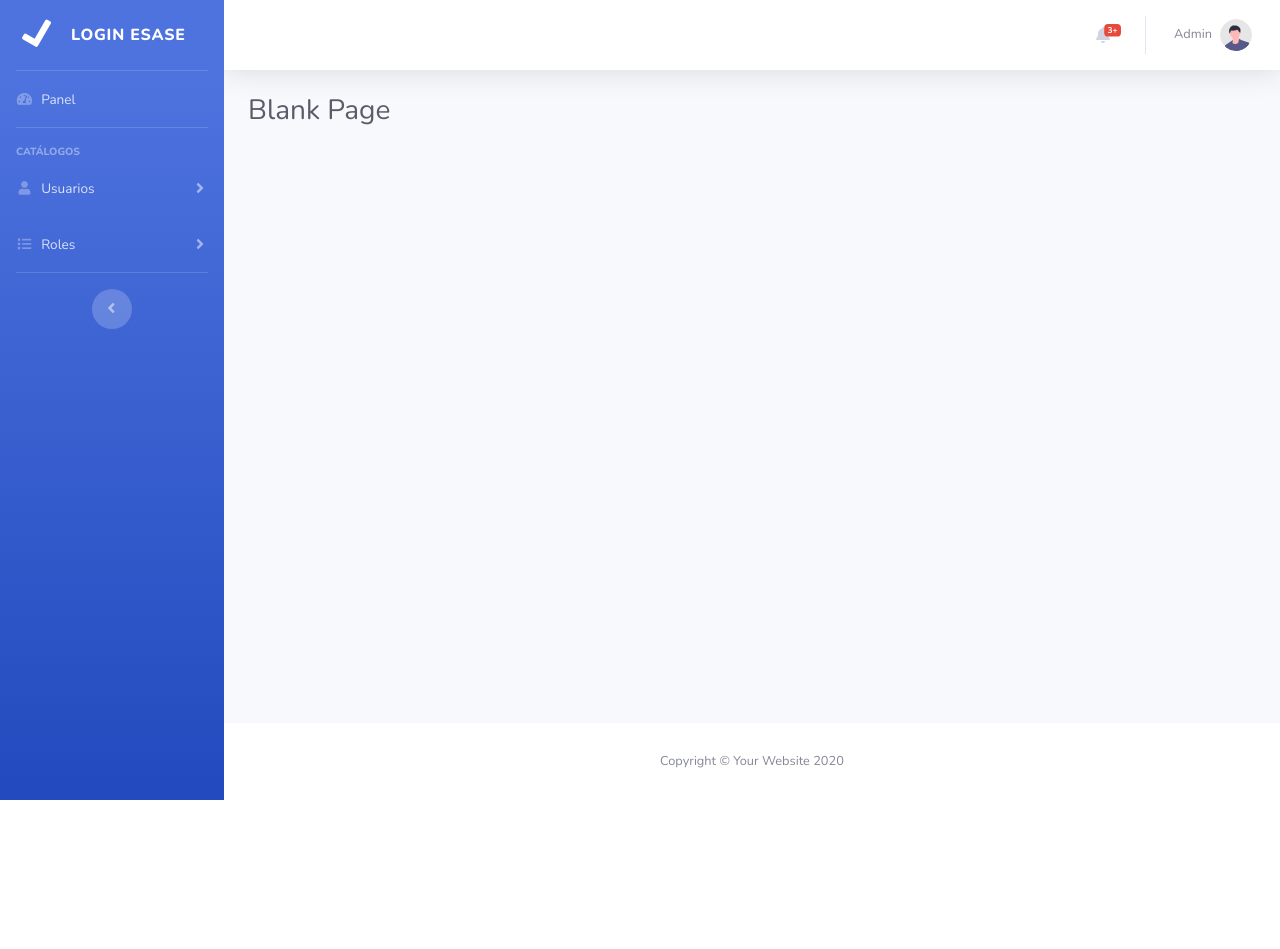
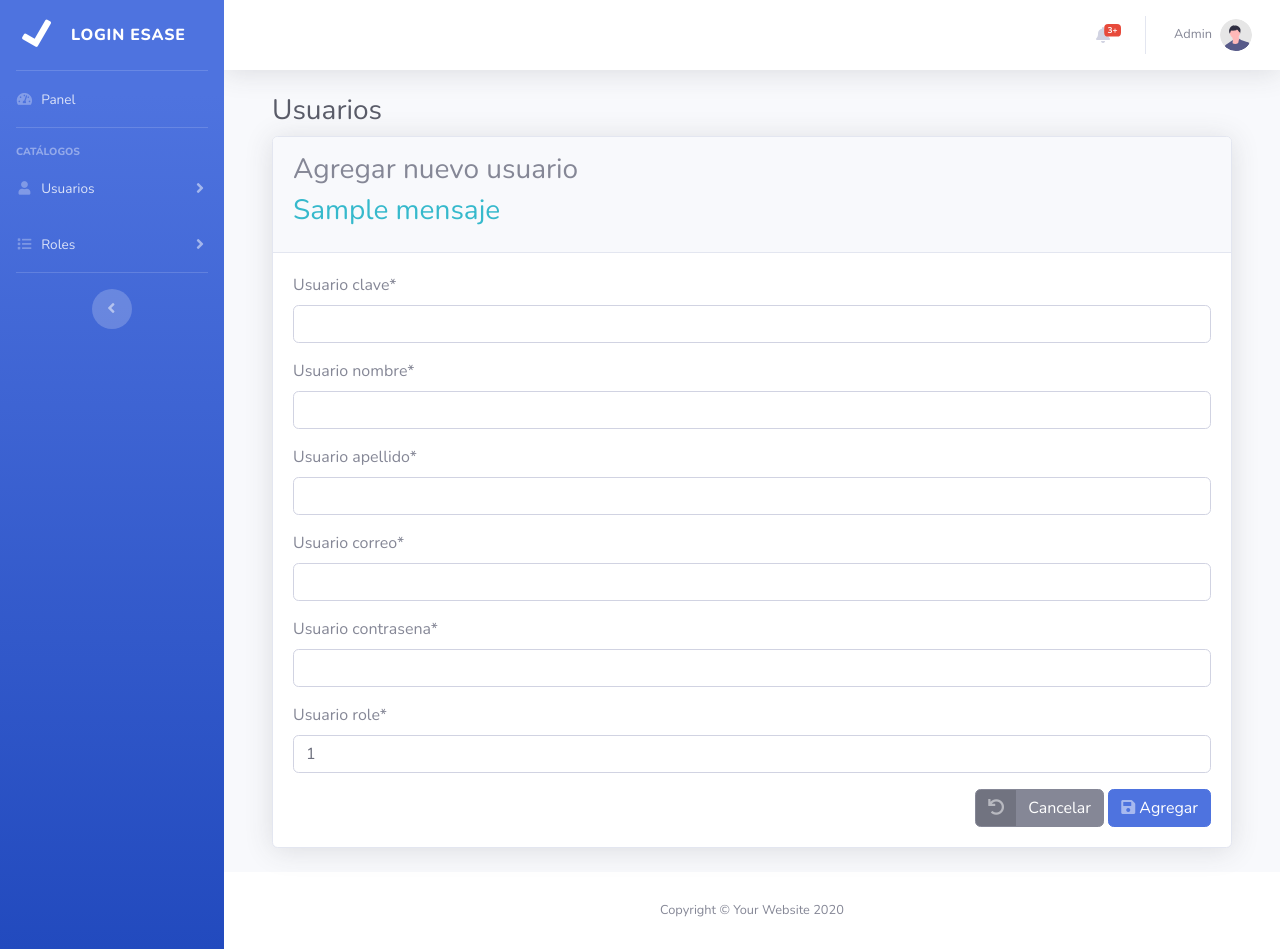
Before and after one commit to soyvicgeek/face-id-project, a Django app: template usuarios/templates/usuarios/usuario_new.html in a window 1280 px wide. Before the commit the page ends 800 px from the top, so only its background shows below. Run offline with Django 4.2, Linux system fonts and the light colour scheme; the template is opened without the code that fills it: values that come from a table or form of the project are taken from there, most other values are stand-ins (such as "Sample title", 1, 10 or a date in 2020); parts of the project's set-up code (start-up, migrations or seed data) failed here and were passed over; some libraries are stand-ins or nearby versions.

Commit message:
Funcionabilidad de agregar

```diff
--- a/templates/app/base.html
+++ b/templates/app/base.html
@@ -68,8 +68,7 @@
                     <div class="bg-white py-2 collapse-inner rounded">
                         <h6 class="collapse-header">Operaciones:</h6>
                         <a class="collapse-item" href="{% url 'usuarios:usuario_list' %}">Listar</a>
-                        <a class="collapse-item" href="cards.html">Agregar</a>
-                        <a class="collapse-item" href="cards.html">Actualizar</a>
+                        <a class="collapse-item" href="{% url 'usuarios:usuario_new' %}">Agregar</a>
                     </div>
                 </div>
             </li>
--- a/usuarios/forms.py
+++ b/usuarios/forms.py
@@ -4,5 +4,12 @@ from usuarios.models import Usuario
 class UsuarioForm(forms.ModelForm):
     class Meta:
         model = Usuario
-        #fields = ['usuario_clave', 'usuario_nombre']
-        fields = '__all__'
+        fields = [
+            'usuario_clave',
+            'usuario_nombre',
+            'usuario_apellido',
+            'usuario_correo',
+            'usuario_contrasena',
+            'usuario_role',
+        ]
+        #fields = '__all__'
--- a/usuarios/templates/usuarios/usuario_new.html
+++ b/usuarios/templates/usuarios/usuario_new.html
@@ -1 +1,42 @@
 {% extends 'app/base.html' %}
+
+{% load crispy_forms_tags %}
+
+{% block contenido %}
+	<!-- Begin Page Content -->
+    <div class="container-fluid">
+        <!-- Page Heading -->
+        <h1 class="h3 mb-2 text-gray-800">Usuarios</h1>
+        <!-- DataTales Example -->
+        <div class="card shadow mb-4">
+            <div class="card-header py-3">
+                <h3 class="align-content-center ">Agregar nuevo usuario</h3>
+                <h3 class="align-content-center text-info ">{{ mensaje }}</h3>
+
+            </div>
+            <div class="card-body">
+                <form action="" method="POST">
+                    {% csrf_token %}
+                    {{ form | crispy }}
+
+                    <div class="d-flex justify-content-end">
+                        <a href="{% url 'usuarios:usuario_list' %}" class="btn btn-secondary btn-icon-split">
+                            <span class="icon text-white-50">
+                                <i class="fas fa-undo"></i>
+                            </span>
+                            <span class="text">Cancelar</span>
+                        </a>
+                        &nbsp;
+                        <button type="submit" class="btn btn-primary">
+                            <span class="icon text-white-50">
+                                <i class="fas fa-save"></i>
+                            </span>
+                            <span class="text">Agregar</span>
+                        </button>
+                    </div>
+
+                </form>
+            </div>
+        </div>
+    </div>
+{% endblock %}
```
Also changed, not shown: faceid.sqlite3.
